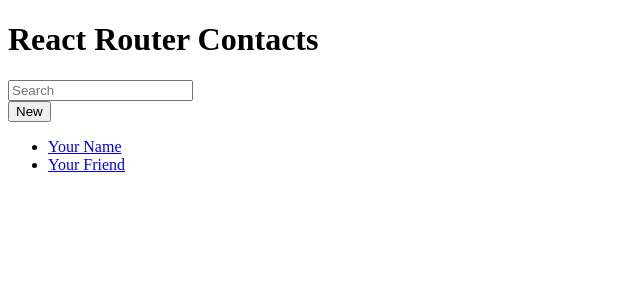
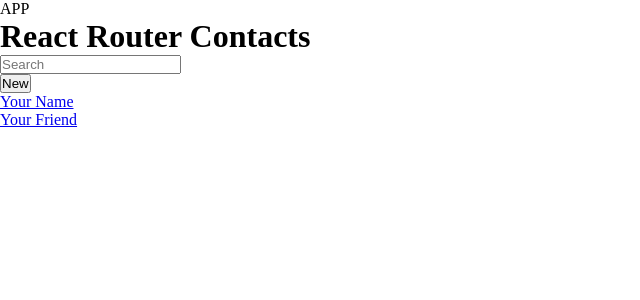
Before and after one commit to qyj971228/react-vite-starter, a React (Vite) app: page / in a window 1280 px wide. Shown: the top 300 px of the page, without its empty margins (0-640 px from the left). Built offline with nearby package versions, Linux system fonts and the light colour scheme.

Commit message:
feat: App

```diff
--- a/src/App.tsx
+++ b/src/App.tsx
@@ -1,8 +1,9 @@
+import { ReactNode } from 'react'
 import './App.css'
 
-function App() {
+function App({children}: {children: ReactNode}) {
   return (
-    <div>APP</div>
+    <div>APP{children}</div>
   )
 }
 
--- a/src/main.tsx
+++ b/src/main.tsx
@@ -1,12 +1,13 @@
-import * as React from "react";
-import * as ReactDOM from "react-dom/client";
-import {
-  RouterProvider,
-} from "react-router-dom";
-import router from './router/index'
+import * as React from 'react'
+import * as ReactDOM from 'react-dom/client'
+import { RouterProvider } from 'react-router-dom'
+import router from '@/router/index'
+import App from '@/App'
 
-ReactDOM.createRoot(document.getElementById("root")!).render(
+ReactDOM.createRoot(document.getElementById('root')!).render(
   <React.StrictMode>
-    <RouterProvider router={router} />
+    <App>
+      <RouterProvider router={router} />
+    </App>
   </React.StrictMode>
-);
+)
```
